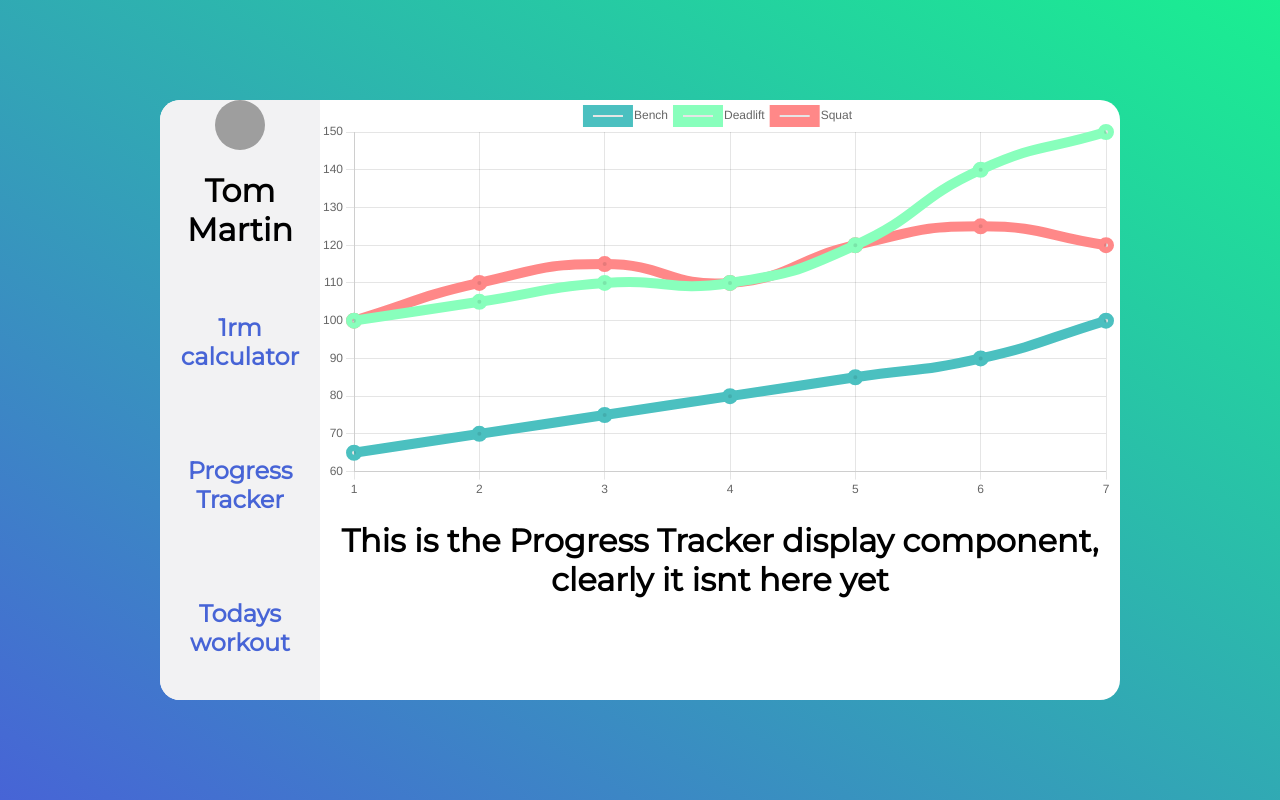
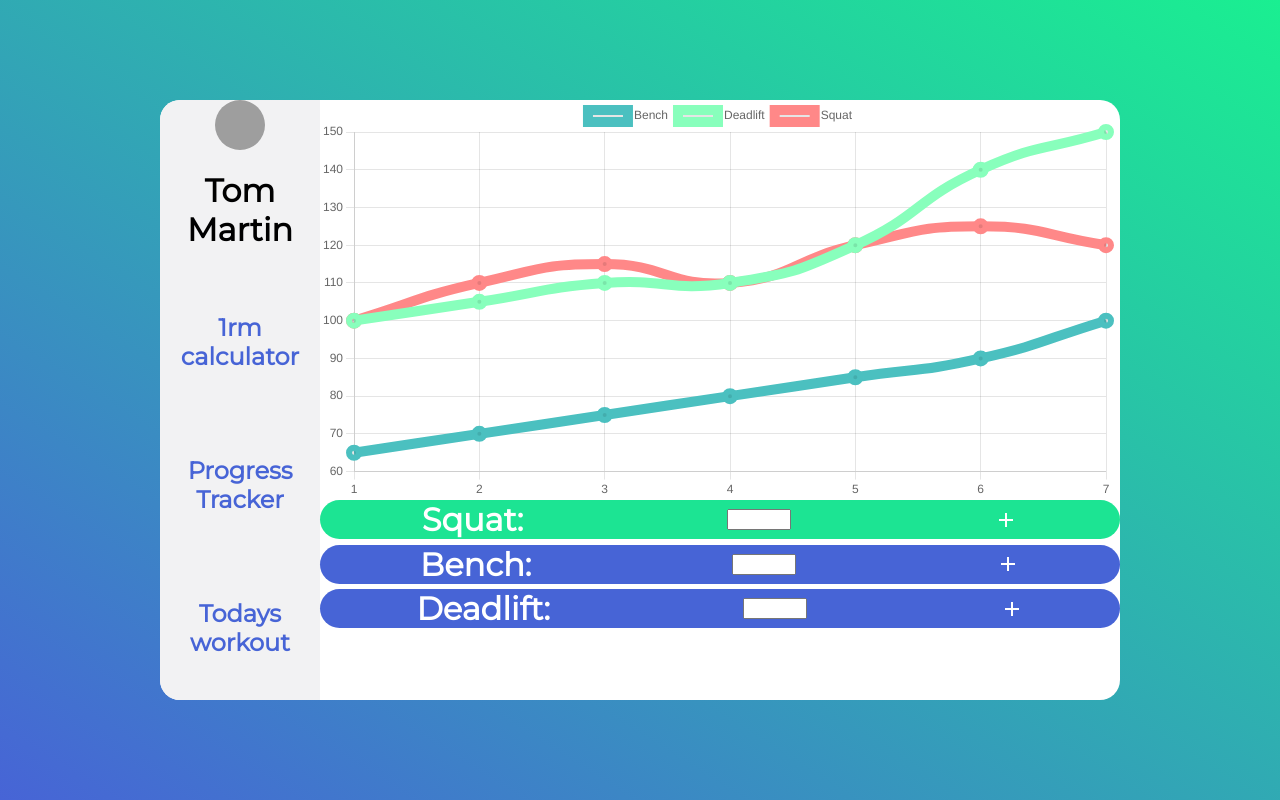
Before and after one commit to Sir-Martin-Esq-III/gym-app, a React (Create React App) app: page / in a window 1280 px wide. Both pictures are taken after a click on the item "Progress Tracker". Built offline with nearby package versions, Linux system fonts and the light colour scheme; grey boxes are pictures that could not be loaded.

Commit message:
Chaned some of the dirs and worked a bit on Prog tracker

```diff
--- a/src/common/content/ORM/news.js
+++ /dev/null
@@ -1,8 +0,0 @@
-import React from 'react'
-
-export default function News(props){
-
-    return(
-        <h1>This is the News display component, clearly it isnt here yet</h1>
-    )
-}
--- a/src/common/content/ORM/progressTracker.js
+++ /dev/null
@@ -1,51 +0,0 @@
-import React, { useState } from 'react'
-import { Line } from 'react-chartjs-2';
-
-export default function ProgressTracker(props){
-    {/*Literally just make a function to create each dataset object add it to the data object */}
-    {/*But this is hardcoded for moment to tests */}
-
-    const {graphData,setGraphData}=useState([65, 70, 75, 80, 85, 90, 100],[],[]);
-    const graphCallbackFunction=()=>{
-    }
-
-    const data = {
-        labels: "1234567",
-        datasets: [{
-          label: 'Bench',
-          data: [65, 70, 75, 80, 85, 90, 100],
-          fill: false,
-          borderColor: 'rgb(75, 192, 192)',
-          borderWidth:10,
-          tension: 0.5
-        },
-        {
-            label: 'Deadlift',
-            data: [100, 105, 110, 110, 120, 140, 150],
-            fill: false,
-            borderColor: "#88FFBC",
-            borderWidth:10,
-            tension: 0.5
-          },
-        {
-            label: 'Squat',
-            data: [100, 110, 115, 110, 120, 125, 120],
-            fill: false,
-            borderColor: "#FF8888",
-            borderWidth:10,
-            tension: 0.5
-          },
-
-
-        ]
-      };
-
-
-
-    return(
-        <div>
-        <Line data={data} className="Graph" style={{width:"100%", height:"75%"}}/>
-        <h1>This is the Progress Tracker display component, clearly it isnt here yet</h1>
-        </div>
-    )
-}
--- /dev/null
+++ b/src/common/content/ProgTracker/progressTracker.js
@@ -0,0 +1,82 @@
+import React, { useState } from 'react'
+import { Line } from 'react-chartjs-2';
+import AddIcon from '@material-ui/icons/Add';
+import './style.css'
+
+
+export default function ProgressTracker(props){
+    {/*Literally just make a function to create each dataset object add it to the data object */}
+    {/*But this is hardcoded for moment to tests */}
+
+    const[benchVal,setbenchVal]=useState(0);
+    const[deadVal,setdeadVal]=useState(0);
+    const[squathVal,setsquatVal]=useState(0);
+
+    const [graphData,setGraphData]=useState([[65, 70, 75, 80, 85, 90, 100],[100, 105, 110, 110, 120, 140, 150],[100, 110, 115, 110, 120, 125, 120]]);
+    const graphCallbackFunction=()=>{
+    }
+
+    const data = {
+        labels: "1234567",
+        datasets: [{
+          label: 'Bench',
+          data: graphData[0],
+          fill: false,
+          borderColor: 'rgb(75, 192, 192)',
+          borderWidth:10,
+          tension: 0.5
+        },
+        {
+            label: 'Deadlift',
+            data: graphData[1],
+            fill: false,
+            borderColor: "#88FFBC",
+            borderWidth:10,
+            tension: 0.5
+          },
+        {
+            label: 'Squat',
+            data: graphData[2],
+            fill: false,
+            borderColor: "#FF8888",
+            borderWidth:10,
+            tension: 0.5
+          },
+
+
+        ]
+      };
+
+
+
+    return(
+        <div className ="container">
+          <div className="graph-container">
+          <Line data={data} className="Graph" style={{width:"100%", height:"75%"}}/>
+          </div>
+          <div className="SBD">
+          <form>
+          <section>
+                <label for="squat">Squat: </label>
+                <input type ="number" min="1" max="500" id="weight" name="weight" onChange={(event)=>setsquatVal(event.target.value)}></input>
+                <AddIcon></AddIcon>
+
+            </section>
+            <section>
+                <label for="weight">Bench: </label>
+                <input type ="number" min="1" max="500" id="weight" name="weight" onChange={(event)=>setbenchVal(event.target.value)}></input>
+                <AddIcon></AddIcon>
+
+            </section>
+            <section>
+                <label for="weight">Deadlift: </label>
+                <input type ="number" min="1" max="500" id="weight" name="weight" onChange={(event)=>setdeadVal(event.target.value)}></input>
+                <AddIcon></AddIcon>
+
+
+            </section>
+          </form>
+          </div>
+          </div>
+    )
+}
--- /dev/null
+++ b/src/common/content/ProgTracker/style.css
@@ -0,0 +1,53 @@
+.container {
+  display: -webkit-box;
+  display: -ms-flexbox;
+  display: flex;
+  -webkit-box-orient: vertical;
+  -webkit-box-direction: normal;
+      -ms-flex-direction: column;
+          flex-direction: column;
+}
+
+.container .graph-container {
+  height: -webkit-max-content;
+  height: -moz-max-content;
+  height: max-content;
+}
+
+.container .SBD {
+  display: -webkit-box;
+  display: -ms-flexbox;
+  display: flex;
+  -webkit-box-orient: vertical;
+  -webkit-box-direction: normal;
+      -ms-flex-direction: column;
+          flex-direction: column;
+  width: 100%;
+  height: 25%;
+}
+
+.container .SBD form {
+  display: -webkit-box;
+  display: -ms-flexbox;
+  display: flex;
+  -webkit-box-orient: vertical;
+  -webkit-box-direction: normal;
+      -ms-flex-direction: column;
+          flex-direction: column;
+  -ms-flex-pack: distribute;
+      justify-content: space-around;
+}
+
+.container .SBD form section {
+  margin: 0;
+  display: -webkit-box;
+  display: -ms-flexbox;
+  display: flex;
+  -webkit-box-orient: horizontal;
+  -webkit-box-direction: normal;
+      -ms-flex-direction: row;
+          flex-direction: row;
+  -ms-flex-pack: distribute;
+      justify-content: space-around;
+}
+/*# sourceMappingURL=style.css.map */
--- /dev/null
+++ b/src/common/content/ProgTracker/style.scss
@@ -0,0 +1,38 @@
+//Colors
+$squat:#FF8888;
+$dead:#88FFBC;
+$bench:rgb(75, 192, 192);
+
+
+//Fonts
+
+
+.container{
+    display: flex;
+    flex-direction: column;
+
+    .graph-container{
+        height: max-content;
+
+    }
+
+    .SBD{
+        display: flex;
+        flex-direction: column;
+        width: 100%;
+        height: 25%;
+
+        form{
+            display: flex;
+            flex-direction: column;
+            justify-content: space-around;
+            section{
+                margin: 0;
+                display: flex;
+                flex-direction: row;
+                justify-content: space-around;
+
+            }
+        }
+    }
+}
--- a/src/common/contentDisplay.js
+++ b/src/common/contentDisplay.js
@@ -1,9 +1,8 @@
 import React from 'react'
 import OneRepMaxCalc from './content/ORM/oneRepMaxCalc'
-import Workout from './content/ORM/workout'
-import ProgressTracker from './content/ORM/progressTracker';
-import News from './content/ORM/news';
-import Welcome from './content/ORM/welcome';
+import Workout from './content/workout/workout'
+import ProgressTracker from './content/ProgTracker/progressTracker';
+import Welcome from './content/welcome';
 
 
 
@@ -32,12 +31,6 @@ export default function ContentDisplay(props){
                     <ProgressTracker/>
                 </div>
             )
-        case "News":
-            return (
-                <div className="content-container">
-                    <News/>
-                </div>
-            )
         default:
             return(<Welcome/>)
     }
```
Also changed, not shown: src/common/content/welcome.js (renamed from src/common/content/ORM/welcome.js), src/common/content/workout/workout.js (renamed from src/common/content/ORM/workout.js), 1 other file (tests, documents, lock files or other folders).
